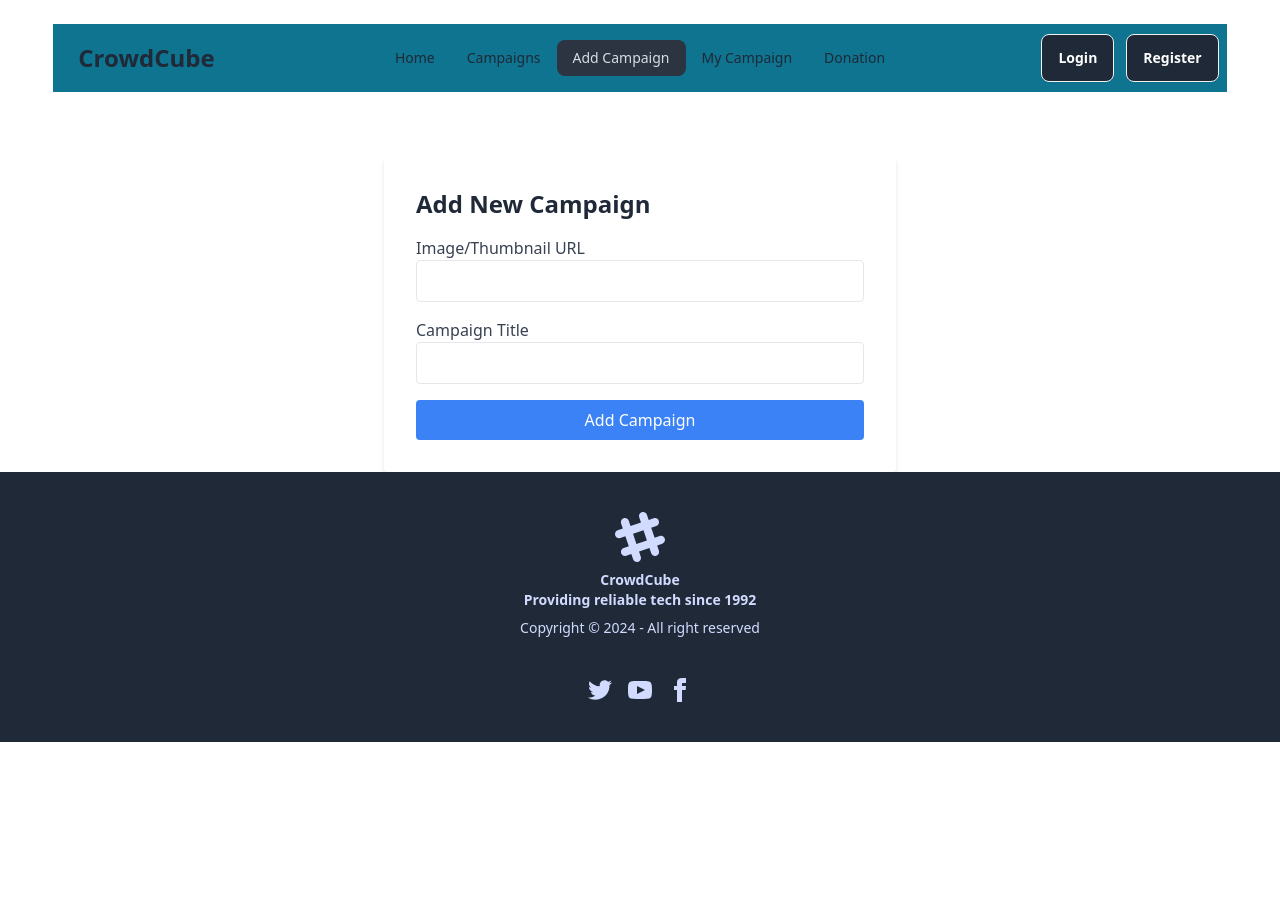
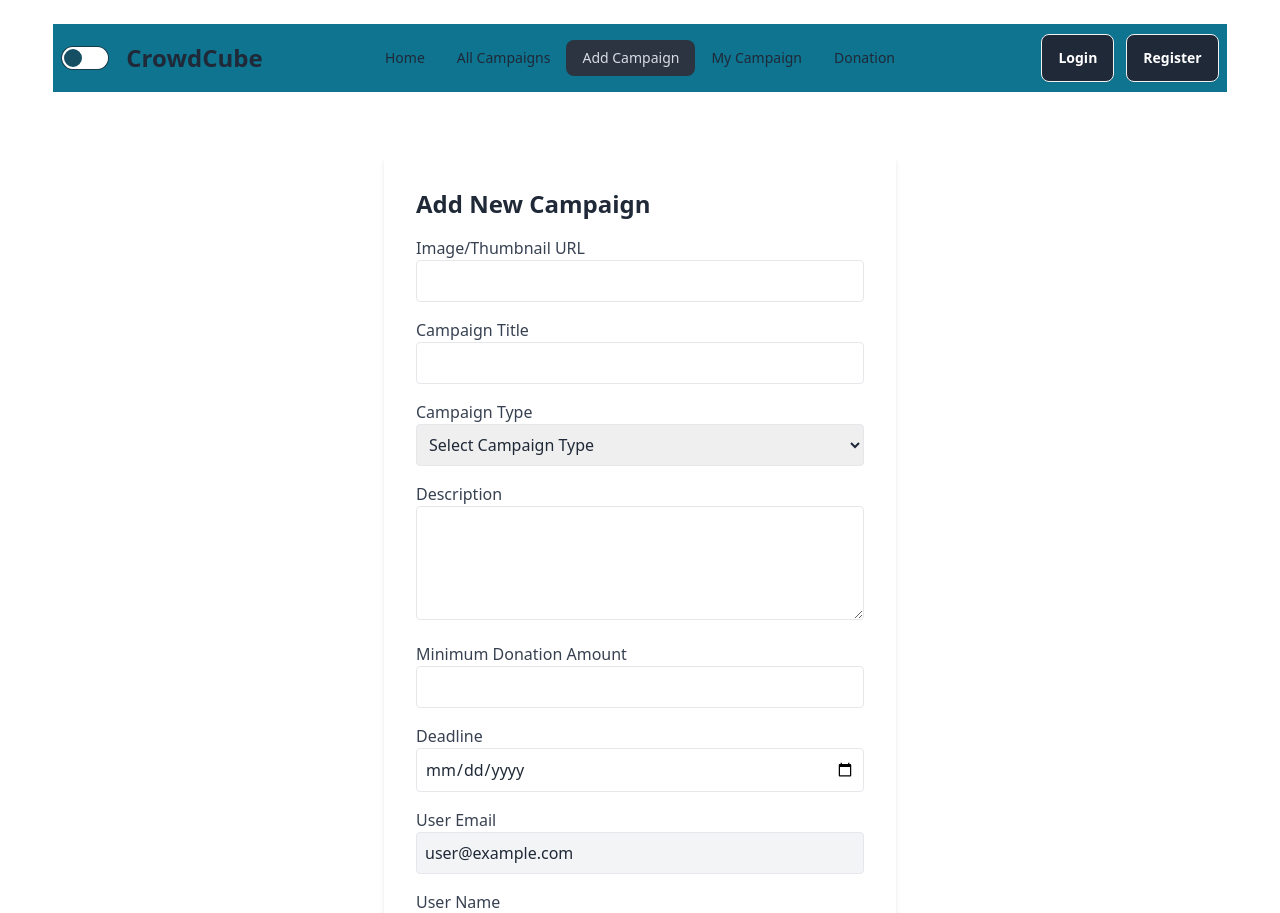
Before and after one commit to TasniaAhmedTisa/Crowdcube, a React (Vite) app: page /addcamp in a window 1280 px wide. Shown: the top 913 px of the page. Before the commit the page ends 800 px from the top, so only its background shows below. Built offline with nearby package versions, Linux system fonts and the light colour scheme.

Commit message:
modify add campaign page

```diff
--- a/src/component/Campaign.jsx
+++ b/src/component/Campaign.jsx
@@ -1,9 +1,12 @@
 import React from 'react';
+import { useLoaderData } from 'react-router-dom';
 
 const Campaign = () => {
+
+    const campaigns = useLoaderData()
     return (
         <div>
-
+            <h1>{campaigns.length}</h1>
         </div>
     );
 };
--- a/src/component/Extra.jsx
+++ b/src/component/Extra.jsx
@@ -7,10 +7,10 @@ const Extra = () => {
         <div className="container mx-auto px-6">
           <h2 className="text-3xl font-bold text-center mb-8">Success Stories</h2>
           <div className="grid grid-cols-1 md:grid-cols-2 lg:grid-cols-3 gap-6">
-            <div className="card bg-gradient-to-b from-cyan-800 text-black shadow-lg rounded-lg">
+            <div className="card bg-gradient-to-b from-cyan-600 text-black shadow-lg rounded-lg">
               <figure>
                 <img
-                  src="success1.jpg"
+                  src="https://i.ibb.co.com/GdDnxCF/slider4.jpg"
                   alt="Success Story 1"
                   className="rounded-t-lg"
                 />
@@ -22,10 +22,10 @@ const Extra = () => {
                 <p>Raised $50,000 to launch a game-changing mobile app.</p>
               </div>
             </div>
-            <div className="card bg-gradient-to-b from-cyan-800 text-black shadow-lg rounded-lg">
-              <figure>
+            <div className="card bg-gradient-to-b from-cyan-600 text-black shadow-lg rounded-lg">
+              <figure className="h-[240px]">
                 <img
-                  src="success2.jpg"
+                  src="https://i.ibb.co.com/fGZR6Ht/garden.jpg"
                   alt="Success Story 2"
                   className="rounded-t-lg"
                 />
@@ -37,10 +37,10 @@ const Extra = () => {
                 <p>Successfully raised $10,000 to build a community garden.</p>
               </div>
             </div>
-            <div className="card bg-gradient-to-b from-cyan-800 text-black shadow-lg rounded-lg">
-              <figure>
+            <div className="card bg-gradient-to-b from-cyan-600 text-black shadow-lg rounded-lg">
+              <figure className="h-[240px]">
                 <img
-                  src="success3.jpg"
+                  src="https://i.ibb.co.com/T00gWT5/fashion.png"
                   alt="Success Story 3"
                   className="rounded-t-lg"
                 />
--- a/src/component/Home.jsx
+++ b/src/component/Home.jsx
@@ -5,6 +5,7 @@ import Extra from './Extra';
 const Home = () => {
     return (
         <div>
+
             <Banner></Banner>
             <Extra></Extra>
 
--- a/src/component/Navbar.jsx
+++ b/src/component/Navbar.jsx
@@ -10,6 +10,7 @@ import { useState, useEffect } from "react";
 const Navbar = () => {
   const [user, setUser] = useState(null);
   //const auth = getAuth();
+
 
 
 
@@ -42,12 +43,13 @@ const Navbar = () => {
       <li><NavLink to={"/my-donations"}>Donation</NavLink></li>
       </ul>
     </div>
+    <input type="checkbox" value="synthwave" className="toggle theme-controller" />
     <Link to={"/"} className="btn btn-ghost text-2xl font-bold">CrowdCube</Link>
   </div>
   <div className="navbar-center hidden lg:flex">
     <ul className="menu menu-horizontal px-1">
       <li><NavLink to={"/"}>Home</NavLink></li>
-      <li><NavLink to={"/camp"}>Campaigns</NavLink></li>
+      <li><NavLink to={"/camp"}>All Campaigns</NavLink></li>
       <li><NavLink to={"/addcamp"}>Add Campaign</NavLink></li>
       <li><NavLink to={"/my-campaigns"}>My Campaign</NavLink></li>
       <li><NavLink to={"/my-donations"}>Donation</NavLink></li>
--- a/src/component/NewCamp.jsx
+++ b/src/component/NewCamp.jsx
@@ -1,19 +1,61 @@
-import React from 'react';
+import React, { useState } from 'react';
 
 const NewCamp = () => {
-    return (
-        <div>
-            <div className="max-w-lg mx-auto mt-10 bg-white p-8 shadow-md rounded">
+  // You can replace these with actual user data from your app context or backend
+  const userEmail = "user@example.com";
+  const userName = "Tasnia Ahmed";
+
+  const [formData, setFormData] = useState({
+    image: '',
+    title: '',
+    type: '',
+    description: '',
+    minDonation: '',
+    deadline: '',
+  });
+
+  const handleChange = (e) => {
+    const { name, value } = e.target;
+    setFormData({
+      ...formData,
+      [name]: value,
+    });
+  };
+
+  const handleSubmit = (e) => {
+    e.preventDefault();
+
+    // Handle form submission (e.g., send formData to your backend)
+    console.log(formData);
+    fetch('http://localhost:5000/addcampaign',{
+      method: 'POST',
+      headers: {
+        "Content-Type": "application/json",
+      },
+      body: JSON.stringify(formData)
+    })
+    .then(res => res.json())
+    .then(data =>{
+      console.log(data);
+      if(data.insertedId){
+        alert("Campaign added successfully")
+        form.reset()
+      }
+    })
+  };
+
+  return (
+    <div className="max-w-lg mx-auto mt-10 bg-white p-8 shadow-md rounded">
       <h1 className="text-2xl font-bold mb-4">Add New Campaign</h1>
-      <form>
+      <form onSubmit={handleSubmit}>
         {/* Image URL */}
         <div className="mb-4">
           <label className="block text-gray-700">Image/Thumbnail URL</label>
           <input
             type="url"
             name="image"
-            //value={formData.image}
-            //onChange={handleChange}
+            value={formData.image}
+            onChange={handleChange}
             required
             className="w-full p-2 border rounded"
           />
@@ -25,13 +67,95 @@ const NewCamp = () => {
           <input
             type="text"
             name="title"
-            //value={formData.title}
-            //onChange={handleChange}
+            value={formData.title}
+            onChange={handleChange}
             required
             className="w-full p-2 border rounded"
           />
-          </div>
-          {/* Submit Button */}
+        </div>
+
+        {/* Campaign Type */}
+        <div className="mb-4">
+          <label className="block text-gray-700">Campaign Type</label>
+          <select
+            name="type"
+            value={formData.type}
+            onChange={handleChange}
+            required
+            className="w-full p-2 border rounded"
+          >
+            <option value="">Select Campaign Type</option>
+            <option value="personal">Personal Issue</option>
+            <option value="startup">Startup</option>
+            <option value="business">Business</option>
+            <option value="creative">Creative Ideas</option>
+          </select>
+        </div>
+
+        {/* Description */}
+        <div className="mb-4">
+          <label className="block text-gray-700">Description</label>
+          <textarea
+            name="description"
+            value={formData.description}
+            onChange={handleChange}
+            required
+            className="w-full p-2 border rounded"
+            rows="4"
+          />
+        </div>
+
+        {/* Minimum Donation Amount */}
+        <div className="mb-4">
+          <label className="block text-gray-700">Minimum Donation Amount</label>
+          <input
+            type="number"
+            name="minDonation"
+            value={formData.minDonation}
+            onChange={handleChange}
+            required
+            className="w-full p-2 border rounded"
+          />
+        </div>
+
+        {/* Deadline */}
+        <div className="mb-4">
+          <label className="block text-gray-700">Deadline</label>
+          <input
+            type="date"
+            name="deadline"
+            value={formData.deadline}
+            onChange={handleChange}
+            required
+            className="w-full p-2 border rounded"
+          />
+        </div>
+
+        {/* User Email (Read Only) */}
+        <div className="mb-4">
+          <label className="block text-gray-700">User Email</label>
+          <input
+            type="email"
+            name="email"
+            value={userEmail}
+            readOnly
+            className="w-full p-2 border rounded bg-gray-100"
+          />
+        </div>
+
+        {/* User Name (Read Only) */}
+        <div className="mb-4">
+          <label className="block text-gray-700">User Name</label>
+          <input
+            type="text"
+            name="username"
+            value={userName}
+            readOnly
+            className="w-full p-2 border rounded bg-gray-100"
+          />
+        </div>
+
+        {/* Submit Button */}
         <button
           type="submit"
           className="w-full bg-blue-500 text-white py-2 rounded"
@@ -40,9 +164,7 @@ const NewCamp = () => {
         </button>
       </form>
     </div>
-    </div>
-
-    );
+  );
 };
 
 export default NewCamp;
--- a/src/component/Router.jsx
+++ b/src/component/Router.jsx
@@ -21,7 +21,8 @@ const Router = createBrowserRouter([
             },
             {
                 path:"camp",
-                element:<Campaign></Campaign>
+                element:<Campaign></Campaign>,
+                loader: () => fetch('http://localhost:5000/addcampaign')
             },
             {
                 path:"addcamp",
```
